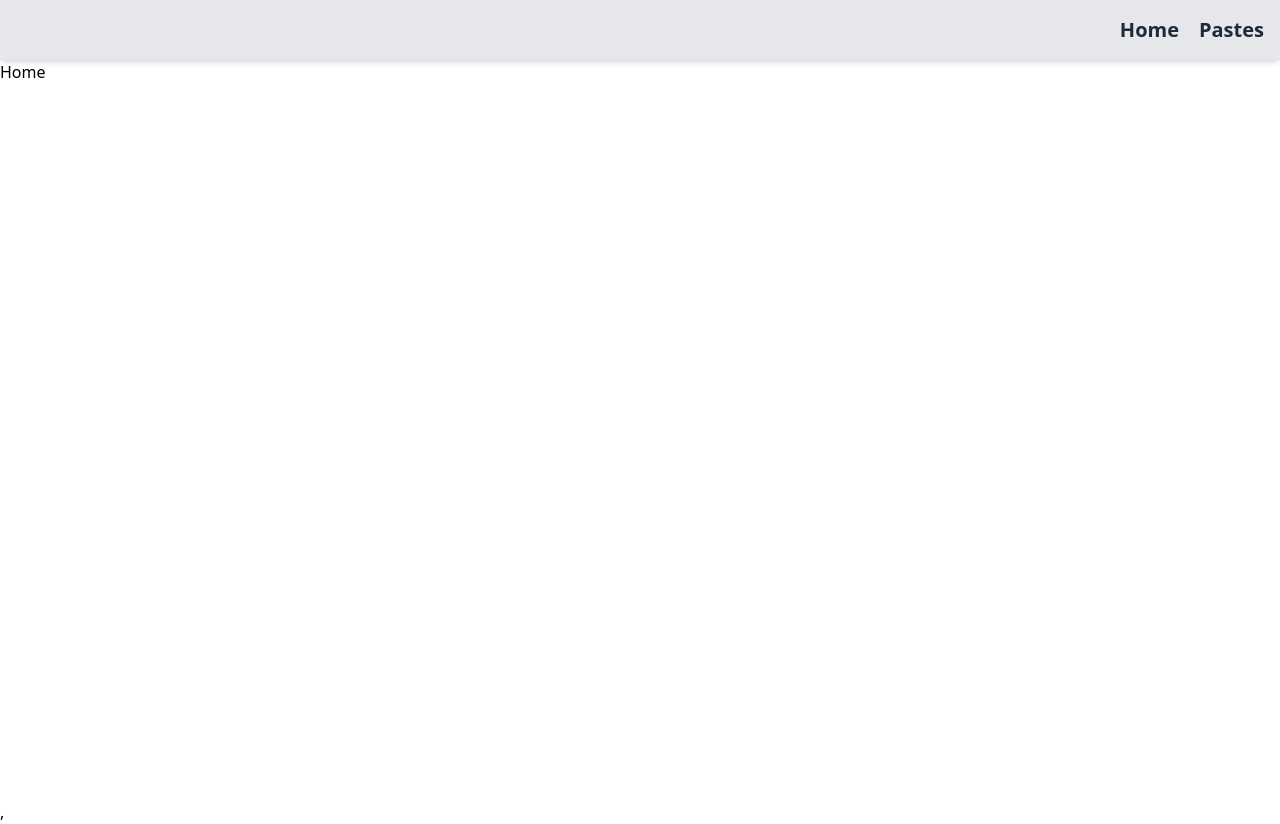
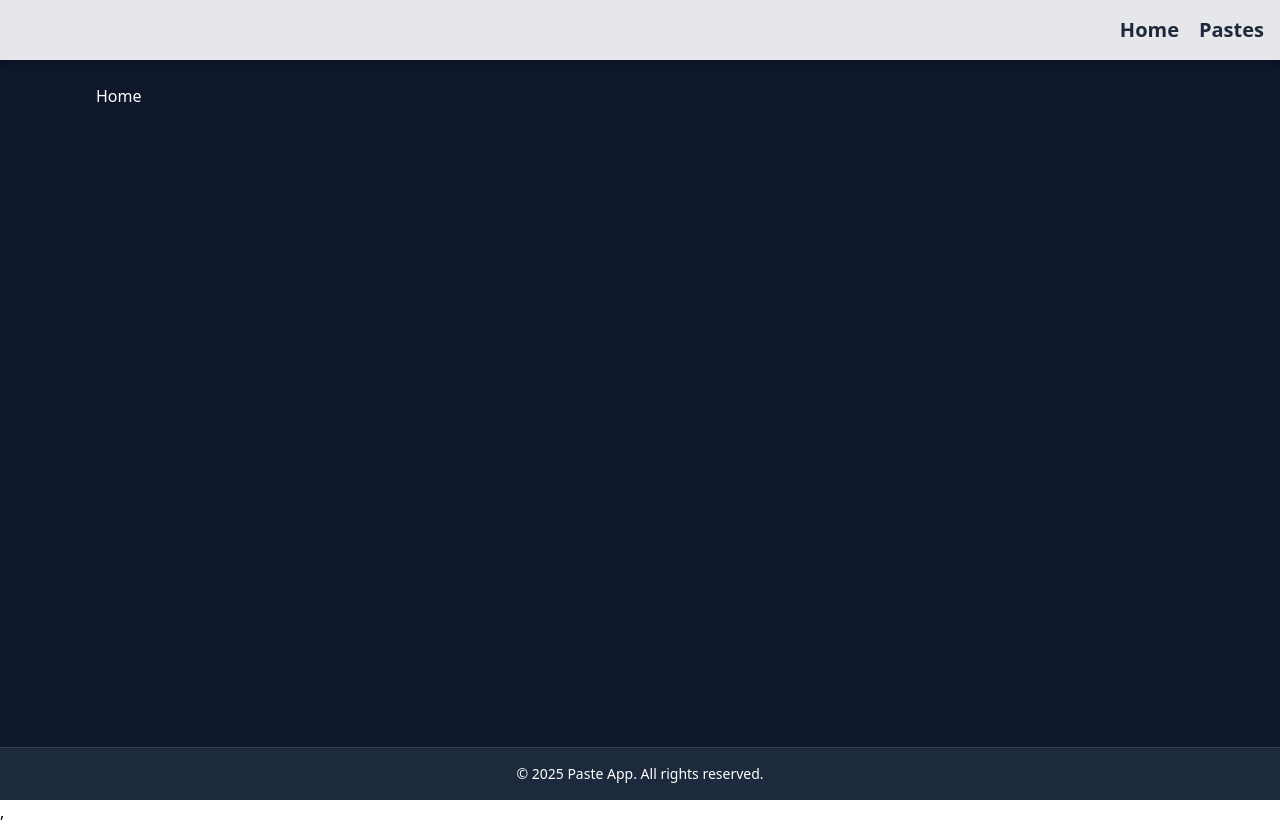
Before and after one commit to tejasderle24/PASTE-APP, a React (Vite) app: page / in a window 1280 px wide. Built offline with nearby package versions, Linux system fonts and the light colour scheme.

Commit message:
Set the UI design properly

```diff
--- a/src/App.jsx
+++ b/src/App.jsx
@@ -1,24 +1,30 @@
 import React from 'react';
 import { BrowserRouter as Router, Routes, Route } from 'react-router-dom';
-import {Home, Paste, ViewPaste,Navbar } from './components/index';
-
-
+import { Home, Paste, ViewPaste, Navbar } from './components/index';
 
 function App() {
   return (
     <Router>
-      <div className="flex flex-col min-h-screen">
-        <Navbar />
+      <div className="flex flex-col min-h-screen bg-slate-900 text-white">
+        {/* Navbar stays on top */}
+        <header className="shadow-md bg-slate-800">
+          <Navbar />
+        </header>
 
-        <main className="flex-grow">
+        {/* Main content grows to fill remaining space */}
+        <main className="flex-grow px-4 py-6 sm:px-8 md:px-16 lg:px-24">
           <Routes>
             <Route path="/" element={<Home />} />
             <Route path="/pastes" element={<Paste />} />
             <Route path="/paste/:id" element={<ViewPaste />} />
-
             {/* Add more routes as needed */}
           </Routes>
         </main>
+
+        {/* Optional footer for consistency */}
+        <footer className="bg-slate-800 text-center py-4 text-sm border-t border-slate-700">
+          &copy; {new Date().getFullYear()} Paste App. All rights reserved.
+        </footer>
       </div>
     </Router>
   );
```
